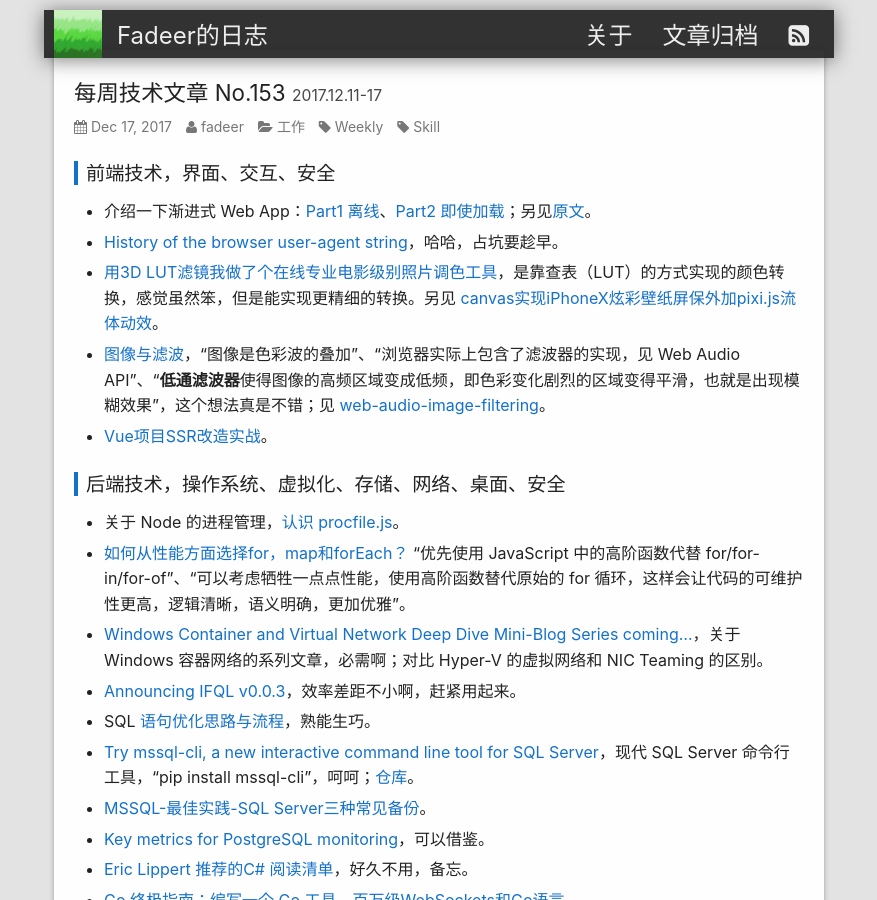
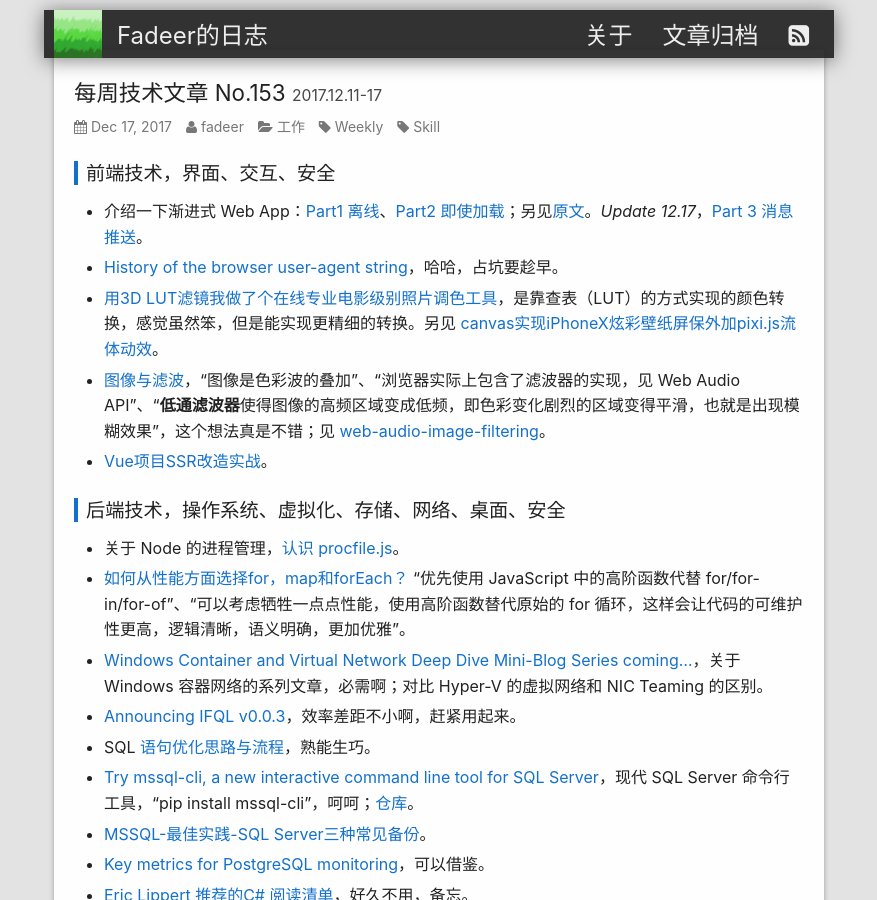
Before and after one commit to fadeer/fadeer.github.io, a Jekyll site: the page built from _posts/weekly2/2017-12-17-weekly-153.md, in a window 1280 px wide and 900 px high. Shown: the whole window, without its empty margins (201-1078 px from the left). Built offline with Jekyll 4.4.1, drawn with Linux system fonts in a browser that asks for light colours.

Commit message:
update post

```diff
--- a/_posts/weekly2/2017-12-17-weekly-153.md
+++ b/_posts/weekly2/2017-12-17-weekly-153.md
@@ -10,7 +10,7 @@ tags: Weekly Skill
 
 前端技术，界面、交互、安全
 ----
-* 介绍一下渐进式 Web App：[Part1 离线](https://segmentfault.com/a/1190000012419771)、[Part2 即使加载](https://segmentfault.com/a/1190000012437743)；另见[原文](https://auth0.com/blog/introduction-to-progressive-apps-part-one/)。
+* 介绍一下渐进式 Web App：[Part1 离线](https://segmentfault.com/a/1190000012419771)、[Part2 即使加载](https://segmentfault.com/a/1190000012437743)；另见[原文](https://auth0.com/blog/introduction-to-progressive-apps-part-one/)。*Update 12.17*，[Part 3 消息推送](https://segmentfault.com/a/1190000012462202)。
 * [History of the browser user-agent string](https://webaim.org/blog/user-agent-string-history/)，哈哈，占坑要趁早。
 * [用3D LUT滤镜我做了个在线专业电影级别照片调色工具](http://www.zhangxinxu.com/wordpress/2017/12/3d-lut-filter-web-photoshop-film/)，是靠查表（LUT）的方式实现的颜色转换，感觉虽然笨，但是能实现更精细的转换。另见 [canvas实现iPhoneX炫彩壁纸屏保外加pixi.js流体动效](http://www.zhangxinxu.com/wordpress/2017/12/canvas-pixi-js-iphonex-colorful-wallpaper-background/)。
 * [图像与滤波](http://www.ruanyifeng.com/blog/2017/12/image-and-wave-filters.html)，“图像是色彩波的叠加”、“浏览器实际上包含了滤波器的实现，见 Web Audio API”、“**低通滤波器**使得图像的高频区域变成低频，即色彩变化剧烈的区域变得平滑，也就是出现模糊效果”，这个想法真是不错；见 [web-audio-image-filtering](https://github.com/rssilva/web-audio-image-filtering)。
```
